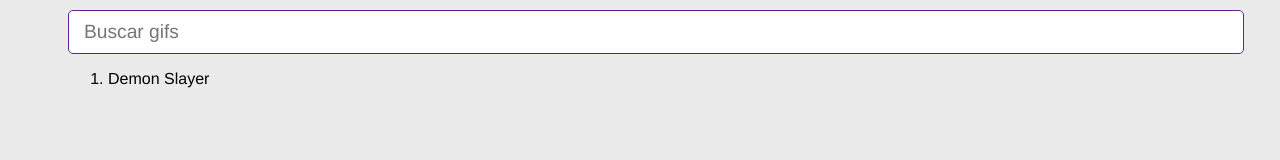
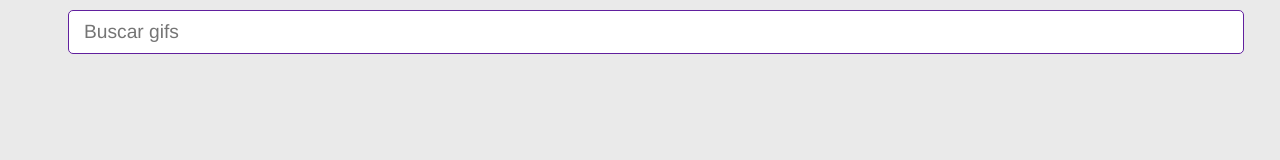
Before and after one commit to VictorLascares/gif-expert-app, a React (Vite) app: page / in a window 1280 px wide. Shown: the part 138-298 px from the top of the page. Built offline with nearby package versions, Linux system fonts and the light colour scheme.

Commit message:
Agregando funcionalidad para validar que son unicos los nombres

```diff
--- a/src/GifExpertApp.jsx
+++ b/src/GifExpertApp.jsx
@@ -2,16 +2,15 @@ import { useState } from "react";
 import AddCategory from "./components/AddCategory";
 
 const GifExpertApp = () => {
-    const [categories, setCategories] = useState(['Demon Slayer']);
+    const [categories, setCategories] = useState([]);
 
     return (
         <>
             <h1>GifExpertApp</h1>
-
             <AddCategory
                 setCategories={setCategories}
+                categories={categories}
             />
-
             <ol>
                 {
                     categories.map(category => <li key={ category } >{ category }</li>)
--- a/src/components/AddCategory.jsx
+++ b/src/components/AddCategory.jsx
@@ -1,6 +1,6 @@
 import { useState } from "react";
 
-const AddCategory = ({ setCategories }) => {
+const AddCategory = ({ setCategories, categories }) => {
     const [category, setCategory] = useState('');
 
     const handleChange = (e) => {
@@ -10,7 +10,8 @@ const AddCategory = ({ setCategories }) => {
     const handleSubmit = (e) => {
         e.preventDefault();
         if( category.trim().length <= 1 ) return;
-        setCategories(categories => [...categories, category]);
+        if (categories.includes(category)) return;
+        setCategories([...categories, category]);
         setCategory('');
     };
 
```
